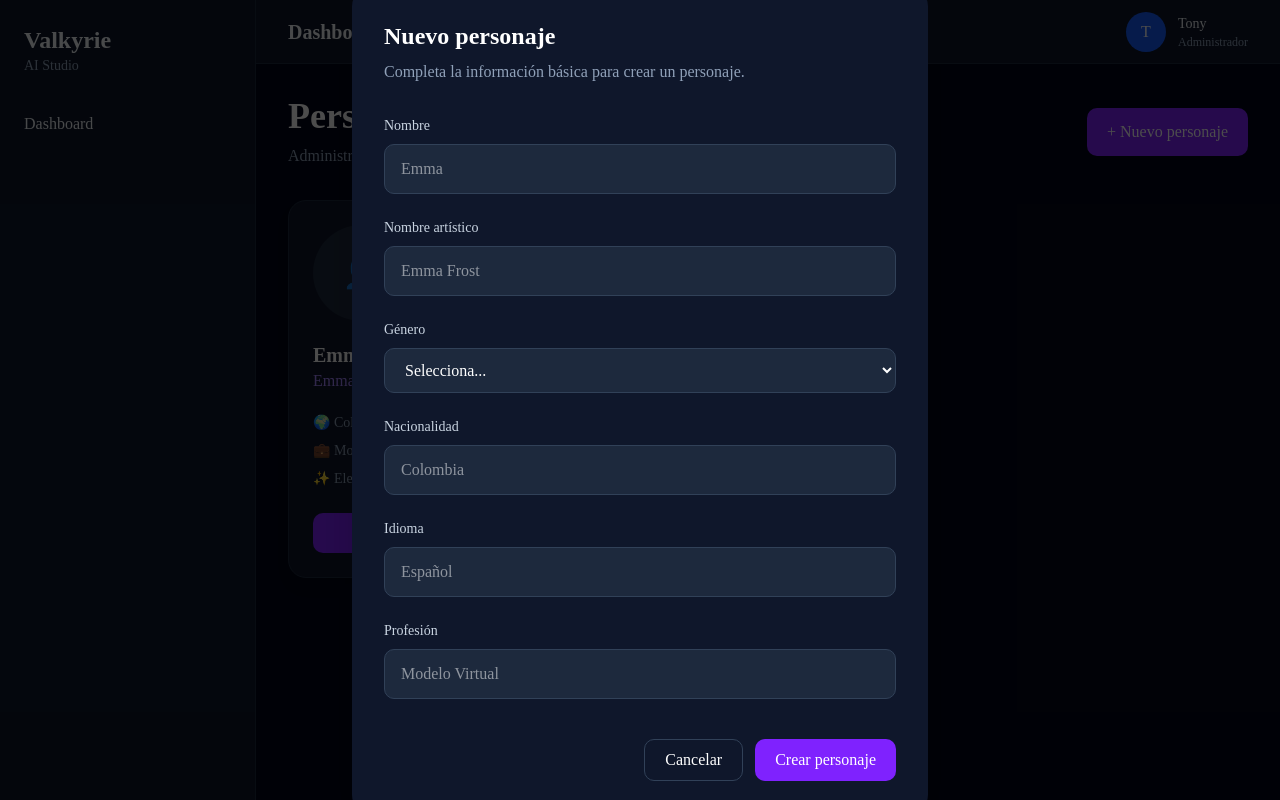
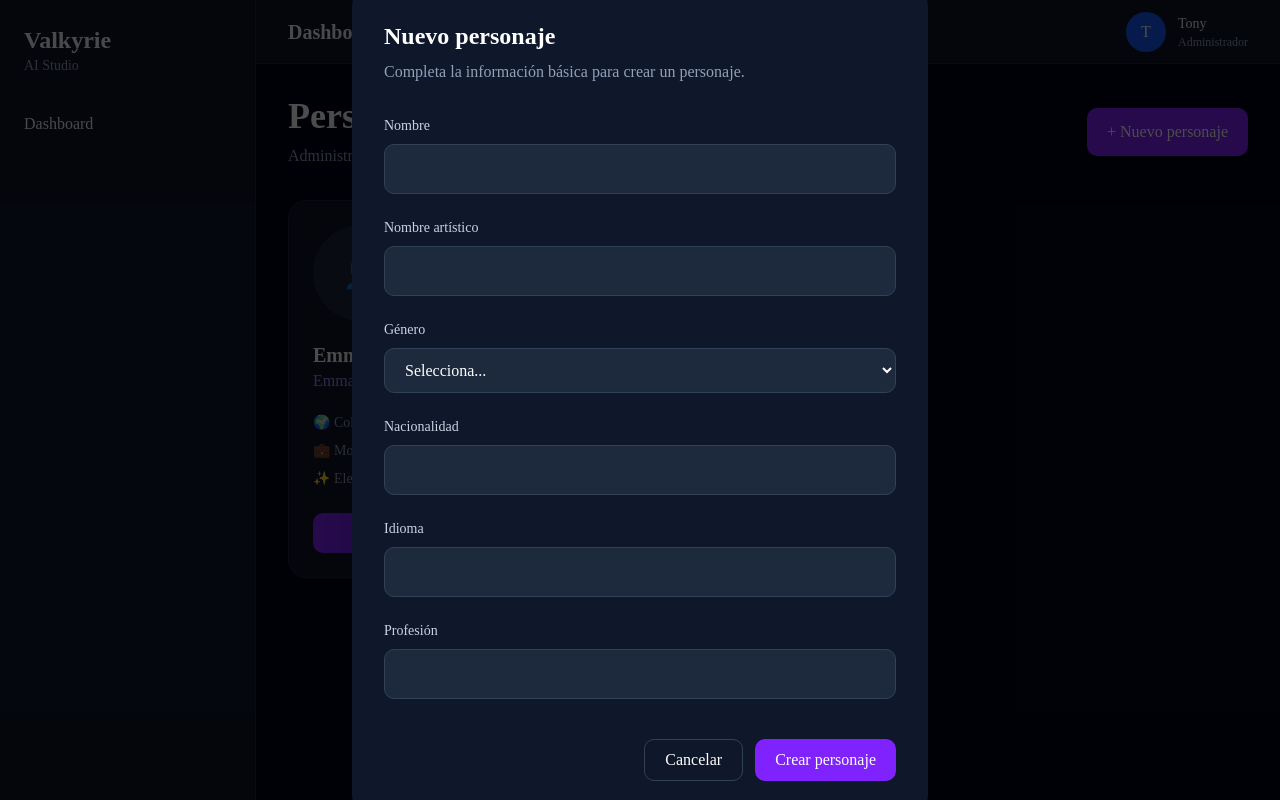
Before and after one commit to Jhonnyes88/project-valkyrie, a Next.js app in the folder apps/web/: page /characters in a window 1280 px wide. Both pictures are taken after a click on the button "+ Nuevo personaje". Built offline with nearby package versions, Linux system fonts and the light colour scheme.

Commit message:
feat(characters): implement character editing workflow

```diff
--- a/apps/web/app/(dashboard)/characters/page.tsx
+++ b/apps/web/app/(dashboard)/characters/page.tsx
@@ -4,6 +4,7 @@ import { useEffect, useState } from "react";
 
 import CharacterHeader from "@/features/characters/components/CharacterHeader";
 import CharacterGrid from "@/features/characters/components/CharacterGrid";
+import CreateCharacterModal from "@/features/characters/modals/CreateCharacterModal";
 
 import { characters as initialCharacters } from "@/features/characters/data/characters";
 
@@ -16,6 +17,10 @@ import {
 
 export default function CharactersPage() {
   const [characters, setCharacters] = useState<Character[]>([]);
+  const [selectedCharacter, setSelectedCharacter] =
+    useState<Character | null>(null);
+
+  const [modalOpen, setModalOpen] = useState(false);
 
   useEffect(() => {
     const savedCharacters = loadCharacters();
@@ -37,15 +42,54 @@ export default function CharactersPage() {
     setCharacters((previous) => [...previous, character]);
   };
 
+  const updateCharacter = (updatedCharacter: Character) => {
+    setCharacters((previous) =>
+      previous.map((character) =>
+        character.id === updatedCharacter.id
+          ? updatedCharacter
+          : character
+      )
+    );
+  };
+
+  const deleteCharacter = (id: string) => {
+    setCharacters((previous) =>
+      previous.filter((character) => character.id !== id)
+    );
+  };
+
+  const handleSelectCharacter = (character: Character) => {
+    setSelectedCharacter(character);
+
+    console.log("Personaje seleccionado:", character);
+
+    setModalOpen(true);
+  };
+
   return (
     <>
       <CharacterHeader
-        onCreateCharacter={addCharacter}
+        onOpenCreateModal={() => {
+          setSelectedCharacter(null);
+          setModalOpen(true);
+        }}
       />
 
       <CharacterGrid
         characters={characters}
+        onSelectCharacter={handleSelectCharacter}
       />
+
+      <CreateCharacterModal
+  open={modalOpen}
+  character={selectedCharacter}
+  onClose={() => {
+    setModalOpen(false);
+    setSelectedCharacter(null);
+  }}
+  onCreateCharacter={addCharacter}
+  onUpdateCharacter={updateCharacter}
+/>
     </>
   );
 }
--- a/apps/web/features/characters/components/CharacterForm.tsx
+++ b/apps/web/features/characters/components/CharacterForm.tsx
@@ -4,13 +4,17 @@ import { Character } from "../types/character";
 import { useCharacterForm } from "../hooks/useCharacterForm";
 
 interface CharacterFormProps {
+  character: Character | null;
   onCancel: () => void;
   onCreateCharacter: (character: Character) => void;
+  onUpdateCharacter: (character: Character) => void;
 }
 
 export default function CharacterForm({
+  character,
   onCancel,
   onCreateCharacter,
+  onUpdateCharacter,
 }: CharacterFormProps) {
   const {
     formData,
@@ -18,13 +22,16 @@ export default function CharacterForm({
     handleChange,
     handleSubmit,
   } = useCharacterForm({
+    character,
     onCreateCharacter,
+    onUpdateCharacter,
     onCancel,
   });
 
+  const isEditing = character !== null;
+
   return (
     <form onSubmit={handleSubmit} className="mt-8 space-y-6">
-
       {errors.length > 0 && (
         <div className="rounded-lg border border-red-500 bg-red-900/30 p-4">
           <ul className="list-disc pl-5 text-sm text-red-300">
@@ -35,7 +42,6 @@ export default function CharacterForm({
         </div>
       )}
 
-      {/* Nombre */}
       <div>
         <label className="mb-2 block text-sm font-medium text-slate-300">
           Nombre
@@ -44,14 +50,12 @@ export default function CharacterForm({
         <input
           type="text"
           name="name"
-          placeholder="Emma"
           value={formData.name}
           onChange={handleChange}
-          className="w-full rounded-lg border border-slate-700 bg-slate-800 px-4 py-3 text-white outline-none transition focus:border-violet-500"
+          className="w-full rounded-lg border border-slate-700 bg-slate-800 px-4 py-3 text-white"
         />
       </div>
 
-      {/* Nombre artístico */}
       <div>
         <label className="mb-2 block text-sm font-medium text-slate-300">
           Nombre artístico
@@ -60,14 +64,12 @@ export default function CharacterForm({
         <input
           type="text"
           name="stageName"
-          placeholder="Emma Frost"
           value={formData.stageName}
           onChange={handleChange}
-          className="w-full rounded-lg border border-slate-700 bg-slate-800 px-4 py-3 text-white outline-none transition focus:border-violet-500"
+          className="w-full rounded-lg border border-slate-700 bg-slate-800 px-4 py-3 text-white"
         />
       </div>
 
-      {/* Género */}
       <div>
         <label className="mb-2 block text-sm font-medium text-slate-300">
           Género
@@ -77,7 +79,7 @@ export default function CharacterForm({
           name="gender"
           value={formData.gender}
           onChange={handleChange}
-          className="w-full rounded-lg border border-slate-700 bg-slate-800 px-4 py-3 text-white outline-none transition focus:border-violet-500"
+          className="w-full rounded-lg border border-slate-700 bg-slate-800 px-4 py-3 text-white"
         >
           <option value="">Selecciona...</option>
           <option value="Femenino">Femenino</option>
@@ -86,7 +88,6 @@ export default function CharacterForm({
         </select>
       </div>
 
-      {/* Nacionalidad */}
       <div>
         <label className="mb-2 block text-sm font-medium text-slate-300">
           Nacionalidad
@@ -95,14 +96,12 @@ export default function CharacterForm({
         <input
           type="text"
           name="nationality"
-          placeholder="Colombia"
           value={formData.nationality}
           onChange={handleChange}
-          className="w-full rounded-lg border border-slate-700 bg-slate-800 px-4 py-3 text-white outline-none transition focus:border-violet-500"
+          className="w-full rounded-lg border border-slate-700 bg-slate-800 px-4 py-3 text-white"
         />
       </div>
 
-      {/* Idioma */}
       <div>
         <label className="mb-2 block text-sm font-medium text-slate-300">
           Idioma
@@ -111,14 +110,12 @@ export default function CharacterForm({
         <input
           type="text"
           name="language"
-          placeholder="Español"
           value={formData.language}
           onChange={handleChange}
-          className="w-full rounded-lg border border-slate-700 bg-slate-800 px-4 py-3 text-white outline-none transition focus:border-violet-500"
+          className="w-full rounded-lg border border-slate-700 bg-slate-800 px-4 py-3 text-white"
         />
       </div>
 
-      {/* Profesión */}
       <div>
         <label className="mb-2 block text-sm font-medium text-slate-300">
           Profesión
@@ -127,10 +124,9 @@ export default function CharacterForm({
         <input
           type="text"
           name="profession"
-          placeholder="Modelo Virtual"
           value={formData.profession}
           onChange={handleChange}
-          className="w-full rounded-lg border border-slate-700 bg-slate-800 px-4 py-3 text-white outline-none transition focus:border-violet-500"
+          className="w-full rounded-lg border border-slate-700 bg-slate-800 px-4 py-3 text-white"
         />
       </div>
 
@@ -138,16 +134,16 @@ export default function CharacterForm({
         <button
           type="button"
           onClick={onCancel}
-          className="rounded-lg border border-slate-700 px-5 py-2 text-white transition hover:bg-slate-800"
+          className="rounded-lg border border-slate-700 px-5 py-2 text-white"
         >
           Cancelar
         </button>
 
         <button
           type="submit"
-          className="rounded-lg bg-violet-600 px-5 py-2 text-white transition hover:bg-violet-700"
+          className="rounded-lg bg-violet-600 px-5 py-2 text-white"
         >
-          Crear personaje
+          {isEditing ? "Guardar cambios" : "Crear personaje"}
         </button>
       </div>
     </form>
--- a/apps/web/features/characters/components/CharacterGrid.tsx
+++ b/apps/web/features/characters/components/CharacterGrid.tsx
@@ -3,10 +3,12 @@ import { Character } from "../types/character";
 
 interface CharacterGridProps {
   characters: Character[];
+  onSelectCharacter: (character: Character) => void;
 }
 
 export default function CharacterGrid({
   characters,
+  onSelectCharacter,
 }: CharacterGridProps) {
   return (
     <div className="grid grid-cols-1 gap-6 md:grid-cols-2 xl:grid-cols-3">
@@ -14,6 +16,7 @@ export default function CharacterGrid({
         <CharacterCard
           key={character.id}
           character={character}
+          onSelect={onSelectCharacter}
         />
       ))}
     </div>
--- a/apps/web/features/characters/components/CharacterHeader.tsx
+++ b/apps/web/features/characters/components/CharacterHeader.tsx
@@ -1,21 +1,13 @@
 "use client";
 
-import { useState } from "react";
-
-import CreateCharacterModal from "../modals/CreateCharacterModal";
-import { Character } from "../types/character";
-
 interface CharacterHeaderProps {
-  onCreateCharacter: (character: Character) => void;
+  onOpenCreateModal: () => void;
 }
 
 export default function CharacterHeader({
-  onCreateCharacter,
+  onOpenCreateModal,
 }: CharacterHeaderProps) {
-  const [open, setOpen] = useState(false);
-
   return (
-    <>
     <div className="mb-8 flex items-center justify-between">
       <div>
         <h1 className="text-4xl font-bold text-white">
@@ -28,18 +20,11 @@ export default function CharacterHeader({
       </div>
 
       <button
-          onClick={() => setOpen(true)}
+        onClick={onOpenCreateModal}
         className="rounded-lg bg-violet-600 px-5 py-3 text-white transition hover:bg-violet-700"
       >
         + Nuevo personaje
       </button>
     </div>
-
-      <CreateCharacterModal
-        open={open}
-        onClose={() => setOpen(false)}
-        onCreateCharacter={onCreateCharacter}
-      />
-    </>
   );
 }
--- a/apps/web/features/characters/hooks/useCharacterForm.ts
+++ b/apps/web/features/characters/hooks/useCharacterForm.ts
@@ -1,9 +1,6 @@
 "use client";
 
-import { useState } from "react";
-
-import BasicInfoSection from "../form/BasicInfoSection";
-import AppearanceSection from "../form/AppearanceSection";
+import { useEffect, useState } from "react";
 
 import { Character } from "../types/character";
 import {
@@ -12,45 +9,62 @@ import {
 } from "../validation/characterValidation";
 
 interface UseCharacterFormProps {
+  character: Character | null;
   onCreateCharacter: (character: Character) => void;
+  onUpdateCharacter: (character: Character) => void;
   onCancel: () => void;
 }
 
+function createInitialFormData(
+  character: Character | null
+): CharacterFormData {
+  return {
+    name: character?.name ?? "",
+    stageName: character?.stageName ?? "",
+
+    gender: character?.gender ?? "",
+    age: character?.age ?? 18,
+
+    nationality: character?.nationality ?? "",
+    language: character?.language ?? "",
+
+    profession: character?.profession ?? "",
+
+    height: character?.height ?? "",
+    weight: character?.weight ?? "",
+
+    skinColor: character?.skinColor ?? "",
+    eyeColor: character?.eyeColor ?? "",
+    hairColor: character?.hairColor ?? "",
+
+    bodyType: character?.bodyType ?? "",
+
+    personality: character?.personality ?? "",
+
+    biography: character?.biography ?? "",
+
+    masterPrompt: character?.masterPrompt ?? "",
+
+    avatar: character?.avatar ?? "",
+  };
+}
+
 export function useCharacterForm({
+  character,
   onCreateCharacter,
+  onUpdateCharacter,
   onCancel,
 }: UseCharacterFormProps) {
-  const [formData, setFormData] = useState<CharacterFormData>({
-  name: "",
-  stageName: "",
-
-  gender: "",
-  age: 18,
-
-  nationality: "",
-  language: "",
-
-  profession: "",
-
-  height: "",
-  weight: "",
-
-  skinColor: "",
-  eyeColor: "",
-  hairColor: "",
-
-  bodyType: "",
-
-  personality: "",
-
-  biography: "",
-
-  masterPrompt: "",
-
-  avatar: "",
-});
+  const [formData, setFormData] = useState<CharacterFormData>(
+    createInitialFormData(character)
+  );
 
   const [errors, setErrors] = useState<string[]>([]);
+
+  useEffect(() => {
+    setFormData(createInitialFormData(character));
+    setErrors([]);
+  }, [character]);
 
   const handleChange = (
     e: React.ChangeEvent<HTMLInputElement | HTMLSelectElement>
@@ -71,43 +85,47 @@ export function useCharacterForm({
       return;
     }
 
-    const newCharacter: Character = {
-      id: crypto.randomUUID(),
-
-      gender: formData.gender,
+    const updatedCharacter: Character = {
+      id: character?.id ?? crypto.randomUUID(),
 
       name: formData.name,
       stageName: formData.stageName,
 
-      age: 0,
+      gender: formData.gender,
+      age: formData.age,
 
       nationality: formData.nationality,
       language: formData.language,
 
-      height: "",
-      weight: "",
-
-      skinColor: "",
-      eyeColor: "",
-      hairColor: "",
-
-      bodyType: "",
-
-      personality: "",
-
       profession: formData.profession,
 
-      biography: "",
+      height: formData.height,
+      weight: formData.weight,
 
-      masterPrompt: "",
+      skinColor: formData.skinColor,
+      eyeColor: formData.eyeColor,
+      hairColor: formData.hairColor,
 
-      avatar: "",
+      bodyType: formData.bodyType,
 
-      createdAt: new Date(),
+      personality: formData.personality,
+
+      biography: formData.biography,
+
+      masterPrompt: formData.masterPrompt,
+
+      avatar: formData.avatar,
+
+      createdAt: character?.createdAt ?? new Date(),
       updatedAt: new Date(),
     };
 
-    onCreateCharacter(newCharacter);
+    if (character) {
+      onUpdateCharacter(updatedCharacter);
+    } else {
+      onCreateCharacter(updatedCharacter);
+    }
+
     onCancel();
   };
 
--- a/apps/web/features/characters/modals/CreateCharacterModal.tsx
+++ b/apps/web/features/characters/modals/CreateCharacterModal.tsx
@@ -3,31 +3,41 @@ import { Character } from "../types/character";
 
 interface CreateCharacterModalProps {
   open: boolean;
+  character: Character | null;
   onClose: () => void;
   onCreateCharacter: (character: Character) => void;
+  onUpdateCharacter: (character: Character) => void;
 }
 
 export default function CreateCharacterModal({
   open,
+  character,
   onClose,
   onCreateCharacter,
+  onUpdateCharacter,
 }: CreateCharacterModalProps) {
   if (!open) return null;
+
+  const isEditing = character !== null;
 
   return (
     <div className="fixed inset-0 z-50 flex items-center justify-center bg-black/70">
       <div className="w-full max-w-xl rounded-2xl bg-slate-900 p-8 shadow-2xl">
         <h2 className="text-2xl font-bold text-white">
-          Nuevo personaje
+          {isEditing ? "Editar personaje" : "Nuevo personaje"}
         </h2>
 
         <p className="mt-2 text-slate-400">
-          Completa la información básica para crear un personaje.
+          {isEditing
+            ? "Modifica la información del personaje."
+            : "Completa la información básica para crear un personaje."}
         </p>
 
         <CharacterForm
+          character={character}
           onCancel={onClose}
           onCreateCharacter={onCreateCharacter}
+          onUpdateCharacter={onUpdateCharacter}
         />
       </div>
     </div>
```
Also changed, not shown: apps/web/features/characters/components/CharacterCard.tsx (+11 -3 lines). Lines whose indentation alone changed are shown as unchanged.
